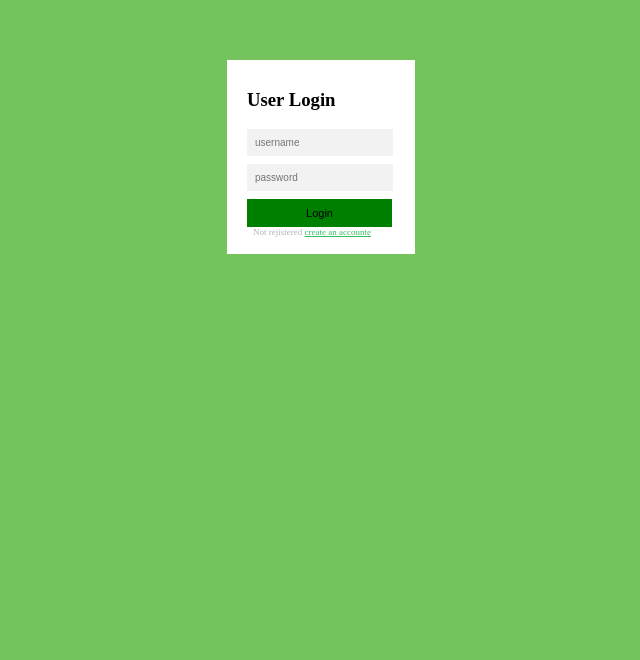
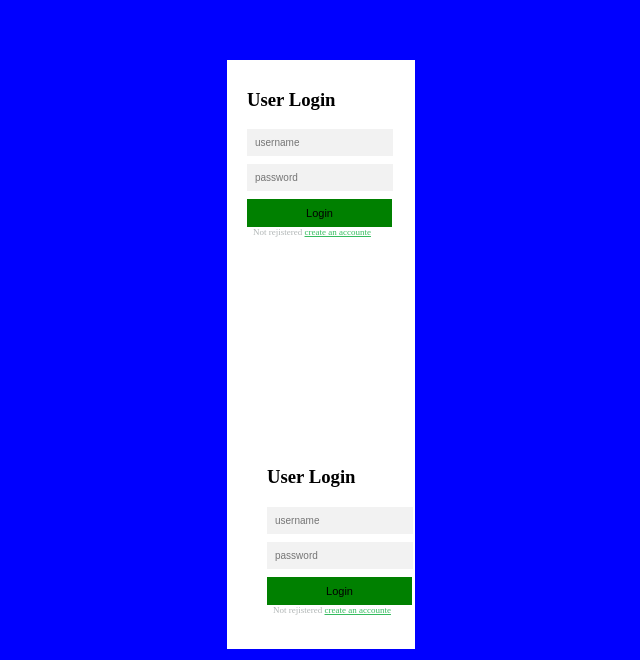
Before and after one commit to raisul21/project-one, a plain HTML site: page index.html in a window 1280 px wide. Shown: the part 140-800 px from the top of the page, without its empty margins (319-959 px from the left). Drawn offline with Linux system fonts and the light colour scheme.

Commit message:
addd new login box

```diff
--- a/index.html
+++ b/index.html
@@ -18,6 +18,18 @@
         </div>
         <div>
     </div>
+    <div class="loginbox">
+        <h3>User Login</h3>
+        <input type="text" placeholder="username">
+        <input type="text" placeholder="password">
+        <input id="rifat" type="submit" value="Login">
+        <div class="rejistered">
+            <span>Not rejistered</span>
+            <a href="#" create an accountes>create an accounte</a>
+        </div>
+        <div>
+    </div>
+
 
 </body>
 </html>
--- a/style.css
+++ b/style.css
@@ -1,5 +1,5 @@
 body{
-    background-color:#75c35d;
+    background-color:blue;
 }
 .loginbox{
     background-color:white;
```
